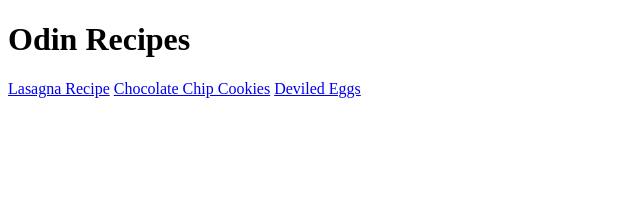
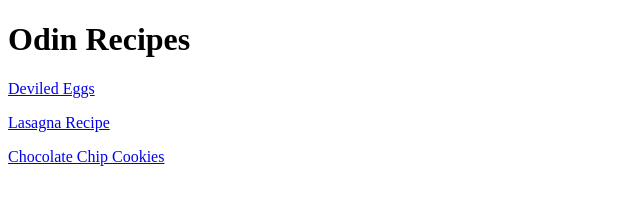
Before and after one commit to jus476/odin-recipes, a plain HTML site: page index.html in a window 1280 px wide. Shown: the whole page, without its empty margins (0-640 px from the left). Drawn offline with Linux system fonts and the light colour scheme.

Commit message:
Update format of homepage

```diff
--- a/index.html
+++ b/index.html
@@ -6,8 +6,8 @@
   </head>
   <body>
     <h1>Odin Recipes</h1>
-    <a href="./recipes/lasagna.html">Lasagna Recipe</a>
-    <a href="./recipes/chocolate-chip-cookies.html">Chocolate Chip Cookies</a>
-    <a href="./recipes/deviled-eggs.html">Deviled Eggs</a>
+    <p><a href="./recipes/deviled-eggs.html">Deviled Eggs</a></p>
+    <p><a href="./recipes/lasagna.html">Lasagna Recipe</a></p>
+    <p><a href="./recipes/chocolate-chip-cookies.html">Chocolate Chip Cookies</a></p>
   </body>
 </html>
```
